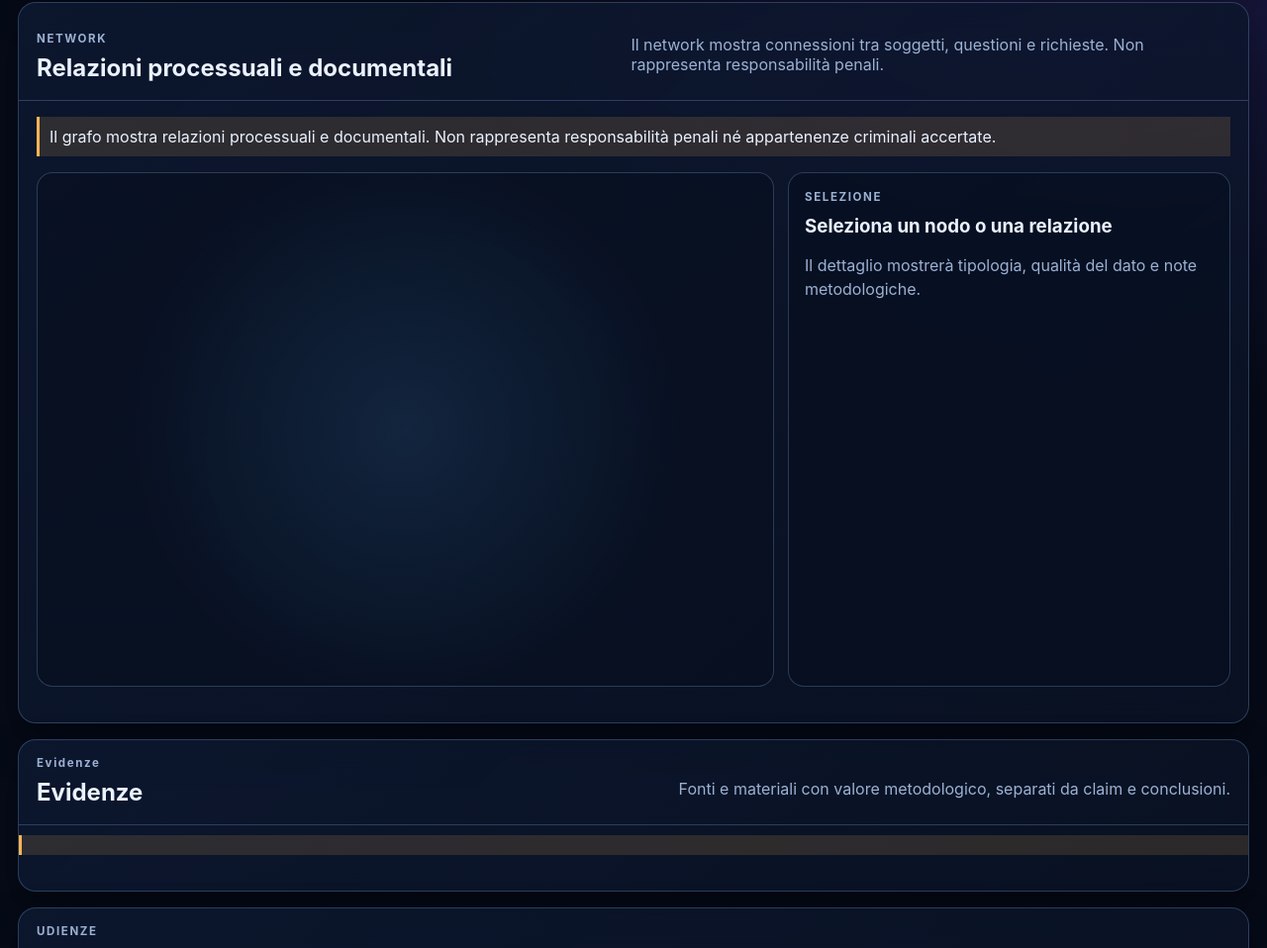
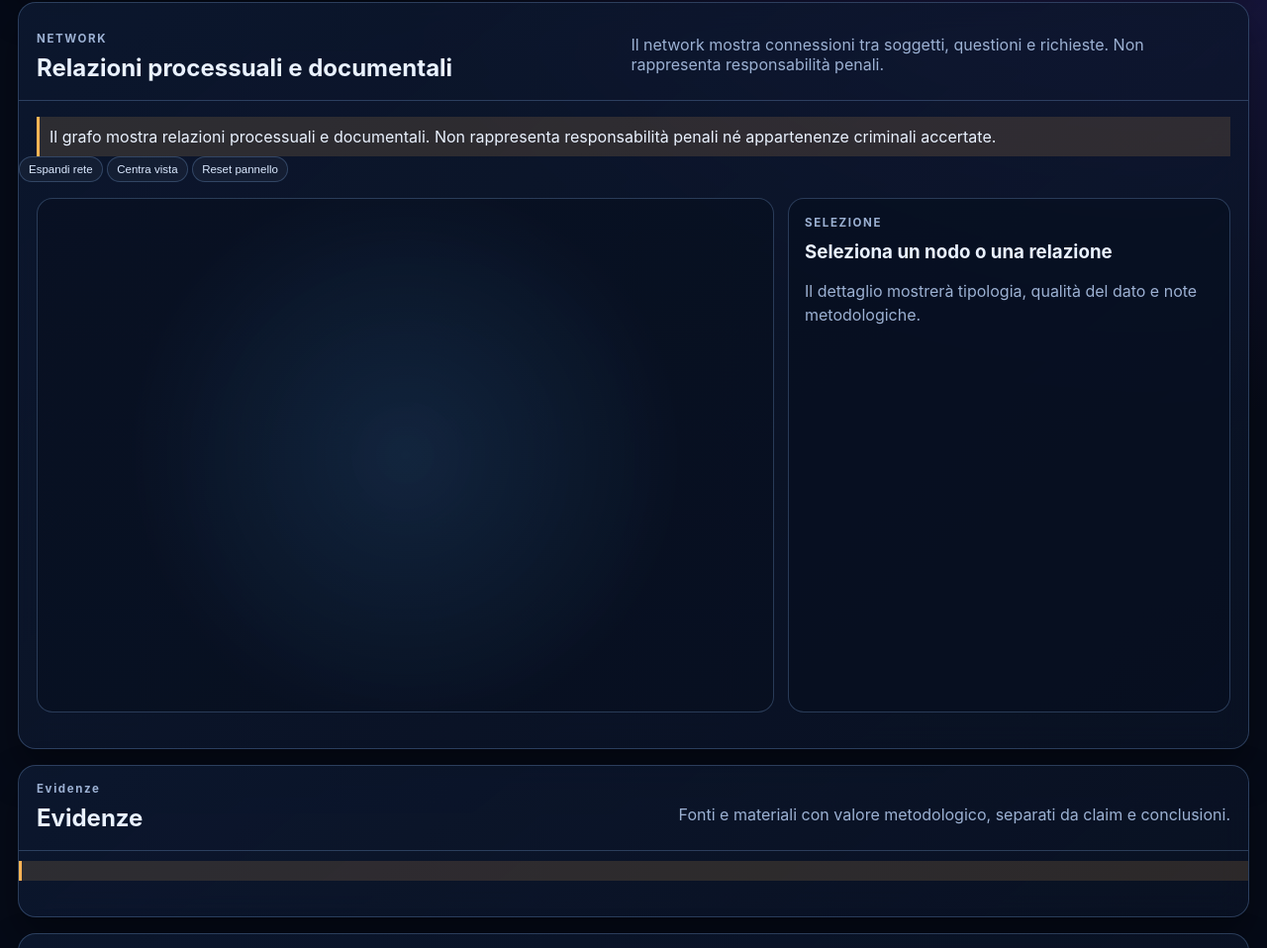
Before and after one commit to colazeta/hydra-public, a React app: page index.html in a window 1280 px wide. Shown: the part 1559-2517 px from the top of the page at 99% size. Built offline with nearby package versions, Linux system fonts and the light colour scheme.

Commit message:
Load network enhancements script

```diff
--- a/index.html
+++ b/index.html
@@ -65,5 +65,6 @@
 
   <footer class="footer"><p data-i18n="footer">Hydra Observatory preview pubblico · ricostruzione attribuita, non verbale ufficiale.</p></footer>
   <script src="app.js"></script>
+  <script src="network-enhancements.js"></script>
 </body>
 </html>
```
